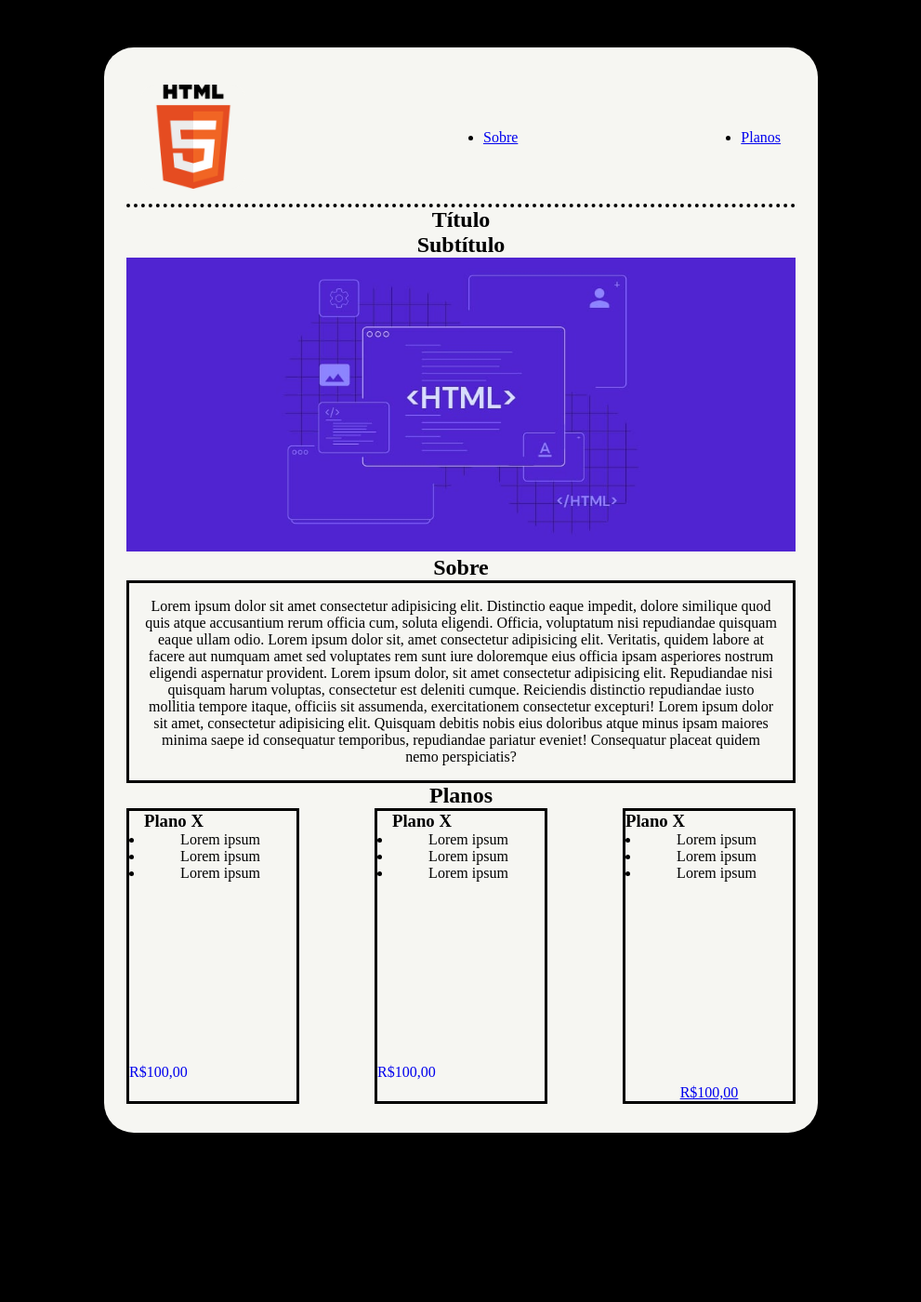
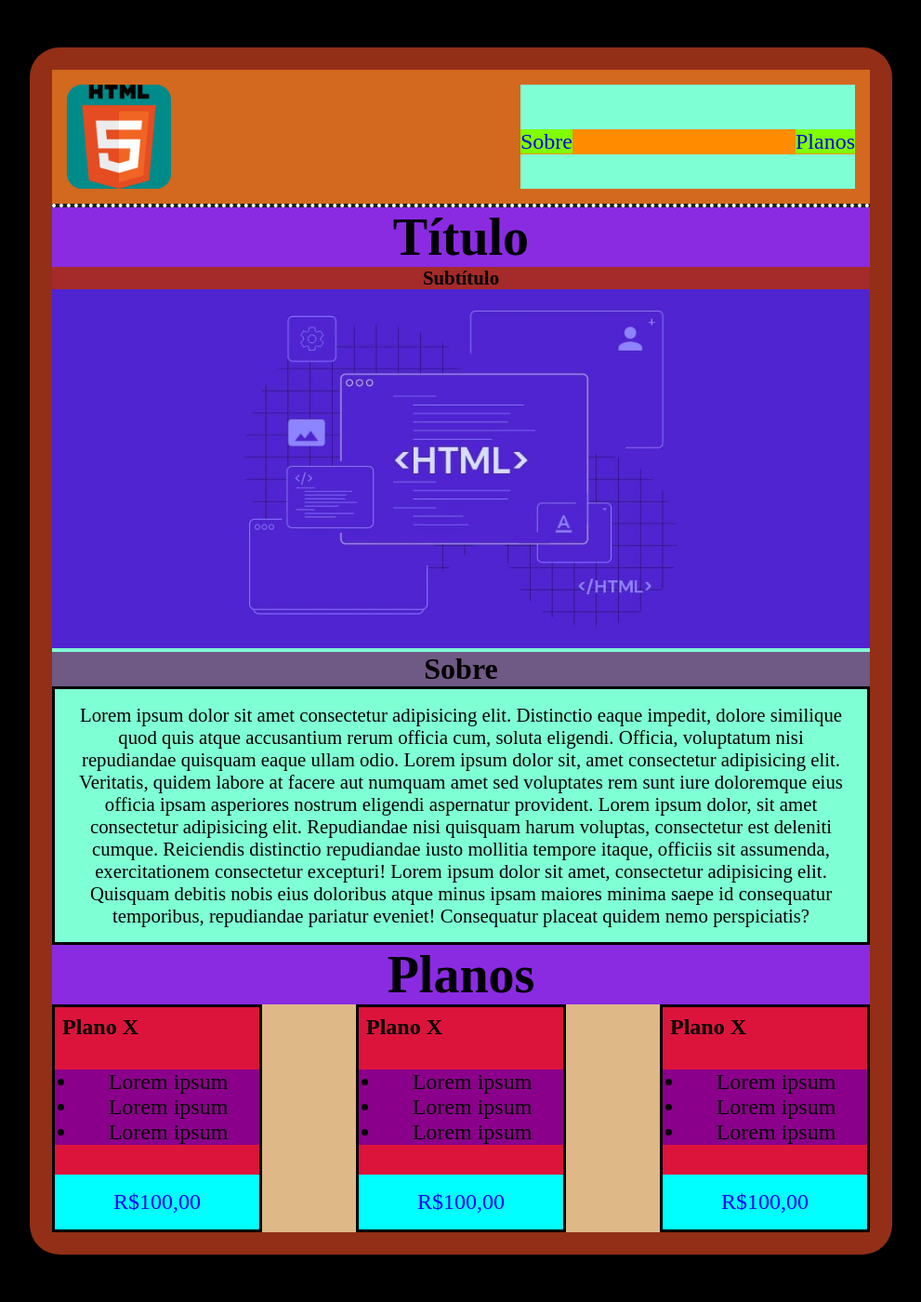
Before and after one commit to BelicioMoreira/Codifica-Mais, a PHP site: page / in a window 1280 px wide. Shown: the whole page at 93% size, without its empty margins (144-1135 px from the left). Before the commit the page ends 1218 px from the top, so only its background shows below. Run offline with PHP 8.4, Linux system fonts and the light colour scheme.

Commit message:
modificacao-tamanho-fontes

```diff
--- a/HTML-CSS/Landing-Page/index.html
+++ b/HTML-CSS/Landing-Page/index.html
@@ -3,7 +3,7 @@
 <head>
     <meta charset="UTF-8">
     <meta name="viewport" content="width=device-width, initial-scale=1.0">
-    <link rel="stylesheet" href="styles.css">
+    <link rel="stylesheet" href="styles-elements.css">
     <title>Exerício 9</title>
 </head>
 <body>
@@ -30,9 +30,9 @@
             </section>
 
             <section class="secao__sobre" id="sobre">
-                <h2 class="titulo">Sobre</h2>
+                <h2 class="titulo__sobre">Sobre</h2>
                     <div class="corpo__texto">
-                        <p>Lorem ipsum dolor sit amet consectetur adipisicing elit. Distinctio eaque impedit, dolore similique quod quis atque accusantium rerum officia cum, soluta eligendi. Officia, voluptatum nisi repudiandae quisquam eaque ullam odio. Lorem ipsum dolor sit, amet consectetur adipisicing elit. Veritatis, quidem labore at facere aut numquam amet sed voluptates rem sunt iure doloremque eius officia ipsam asperiores nostrum eligendi aspernatur provident. Lorem ipsum dolor, sit amet consectetur adipisicing elit. Repudiandae nisi quisquam harum voluptas, consectetur est deleniti cumque. Reiciendis distinctio repudiandae iusto mollitia tempore itaque, officiis sit assumenda, exercitationem consectetur excepturi! Lorem ipsum dolor sit amet, consectetur adipisicing elit. Quisquam debitis nobis eius doloribus atque minus ipsam maiores minima saepe id consequatur temporibus, repudiandae pariatur eveniet! Consequatur placeat quidem nemo perspiciatis?</p>
+                        <p class="texto">Lorem ipsum dolor sit amet consectetur adipisicing elit. Distinctio eaque impedit, dolore similique quod quis atque accusantium rerum officia cum, soluta eligendi. Officia, voluptatum nisi repudiandae quisquam eaque ullam odio. Lorem ipsum dolor sit, amet consectetur adipisicing elit. Veritatis, quidem labore at facere aut numquam amet sed voluptates rem sunt iure doloremque eius officia ipsam asperiores nostrum eligendi aspernatur provident. Lorem ipsum dolor, sit amet consectetur adipisicing elit. Repudiandae nisi quisquam harum voluptas, consectetur est deleniti cumque. Reiciendis distinctio repudiandae iusto mollitia tempore itaque, officiis sit assumenda, exercitationem consectetur excepturi! Lorem ipsum dolor sit amet, consectetur adipisicing elit. Quisquam debitis nobis eius doloribus atque minus ipsam maiores minima saepe id consequatur temporibus, repudiandae pariatur eveniet! Consequatur placeat quidem nemo perspiciatis?</p>
                     </div>
             </section>
 
@@ -40,8 +40,8 @@
                 <h2 class="titulo">Planos</h2>
                 <div class="box__planos">
                     <div class="box__lista">
+                        <h3 class="titulo__planos">Plano X</h3>
                         <ul class="lista">
-                            <h3>Plano X</h3>
                             <li>Lorem ipsum</li>
                             <li>Lorem ipsum</li>
                             <li>Lorem ipsum</li>
@@ -49,8 +49,8 @@
                         <a href="#" class="botao__valor">R$100,00</a>
                     </div>
                     <div class="box__lista">
+                        <h3 class="titulo__planos">Plano X</h3>
                         <ul class="lista">
-                            <h3>Plano X</h3>
                             <li>Lorem ipsum</li>
                             <li>Lorem ipsum</li>
                             <li>Lorem ipsum</li>
@@ -58,13 +58,13 @@
                         <a href="#" class="botao__valor">R$100,00</a>
                     </div>
                     <div class="box__lista">
-                        <h3>Plano X</h3>
+                        <h3 class="titulo__planos">Plano X</h3>
                         <ul class="lista">
                             <li>Lorem ipsum</li>
                             <li>Lorem ipsum</li>
                             <li>Lorem ipsum</li>
                         </ul>
-                        <a href="#" class="botao__valortest">R$100,00</a>
+                        <a href="#" class="botao__valor">R$100,00</a>
                     </div>
 
                 </div>
--- a/HTML-CSS/Landing-Page/styles-elements.css
+++ b/HTML-CSS/Landing-Page/styles-elements.css
@@ -33,7 +33,7 @@ html {
     background-color: rgb(146, 47, 22);
     padding: 2%;
     border-radius: 2rem;
-    max-width: 45rem;
+    max-width: 55rem;
     min-height: 70rem;
     margin-inline: auto;
 }
@@ -67,18 +67,32 @@ html {
     display: flex;
     flex-direction: row;
     gap: 15rem;
+    list-style: none;
+
 }
 
 .botao__nav {
     background-color: chartreuse;
+    font-size: 1.5rem;
+    text-decoration: none;
+
 }
 
 .titulo {
     background-color: blueviolet;
+    font-size: 3.5rem;
 }
+
+.titulo__sobre {
+    background-color: rgb(111, 89, 133);
+    font-size: 2rem;
+}
+
 
 .subtitulo {
     background-color: brown;
+    font-size: 1.3rem;
+
 }
 
 .imagem {
@@ -101,9 +115,10 @@ html {
     text-align: center;
 }
 
-p{
+.texto {
     border-style: solid;
     padding: 1rem;
+    font-size: 1.3rem;
 }
 
 .secao__planos {
@@ -115,36 +130,32 @@ p{
     display: flex;
     flex-direction: row;
     justify-content: space-between;
-    min-height: 17rem;
 }
 
 .box__lista {
     background-color: crimson;
     border-style: solid;
     min-width: 25%;
-
-h3 {
-    text-align: justify;
 }
 
+.titulo__planos {
+    text-align: justify;
+    font-size: 1.5rem;
+    margin: 0.5rem;
 }
 
 .lista {
     background-color: darkmagenta;
-    padding-left: 1rem;
-    min-height: 17rem;
-
+    padding-left: 1.5rem;
+    margin-top: 2rem;
+    margin-bottom: 2rem;
+    font-size: 1.5rem;
 }
 
 .botao__valor {
+    text-decoration: none;
     background-color: aqua;
-    display: flex;
-    text-decoration: none;
-    justify-items: left;
-
+    display: block;
+    padding: 1rem;
+    font-size: 1.5rem;
 }
-
-.botao__valortest {
-    background-color: aqua;
-    justify-content: left;
-}
```
